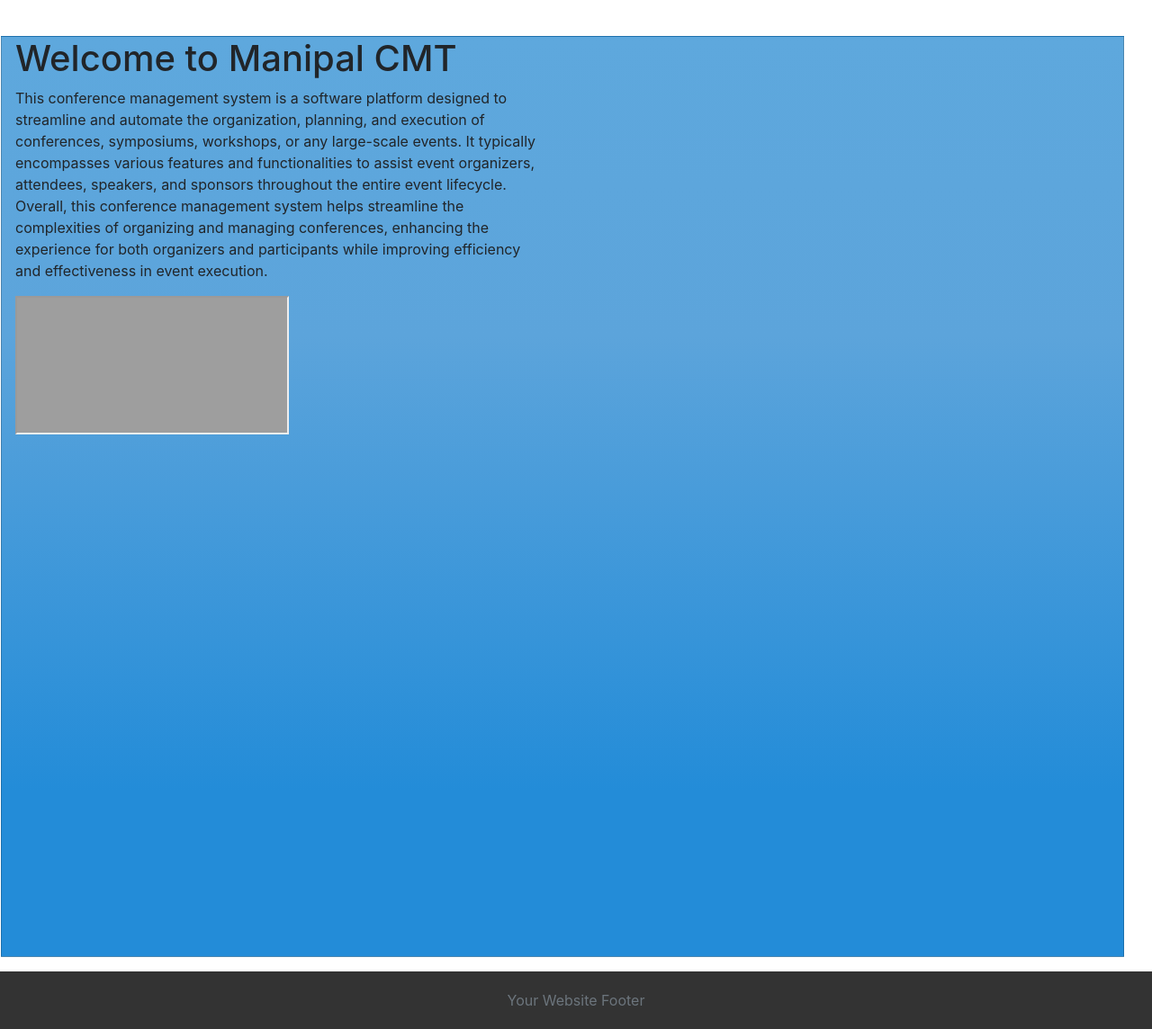
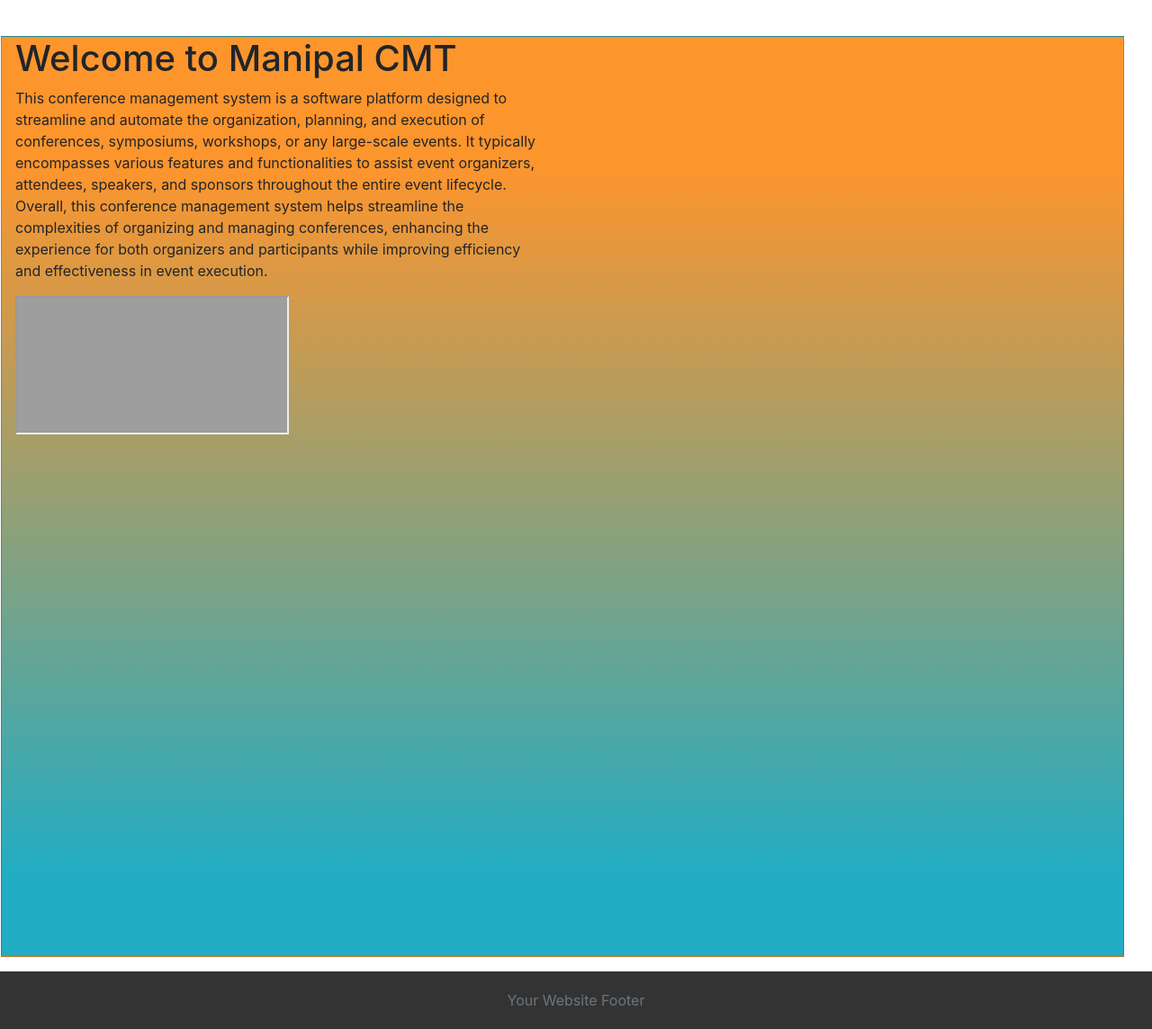
Before and after one commit to shreyasadhasivam/Conference-management-system, a Django app: page / in a window 1280 px wide. Shown: the part 56-1200 px from the top of the page at 90% size. Run offline with Django 5.2, Linux system fonts and the light colour scheme; some libraries are stand-ins or nearby versions; grey boxes are pictures that could not be loaded.

Commit message:
changed background

```diff
--- a/conference_management/conference_management/static/css/custom.css
+++ b/conference_management/conference_management/static/css/custom.css
@@ -46,7 +46,8 @@ html {
 .row {
     width: 100%;
     position: relative;
-    background: linear-gradient(180deg, #5ea8dd, #5ca4db 32.5%, #238cd8 82%);
+    background: rgb(34,172,195);
+    background: linear-gradient(0deg, rgba(34,172,195,1) 9%, rgba(253,149,45,1) 86%);
     border: 1px solid rgba(0, 0, 0, 0.2);
     box-sizing: border-box;
     height: 1024px;
```
